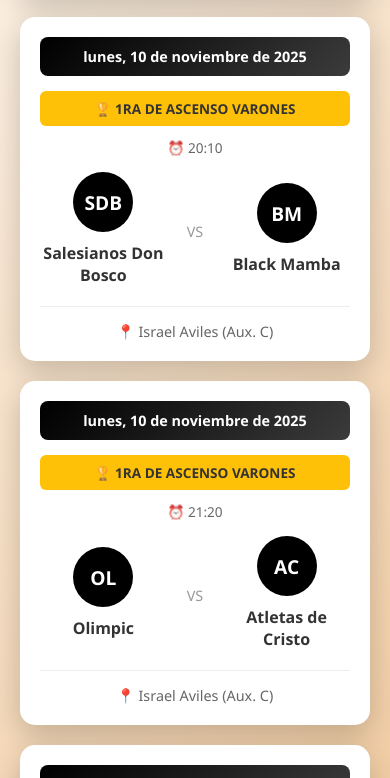
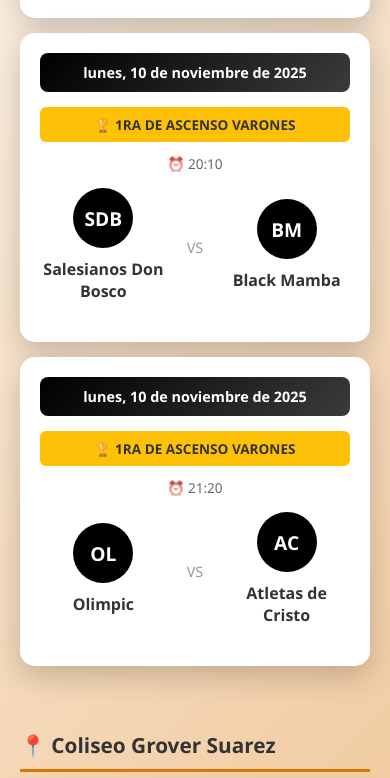
Before and after one commit to Zilvetty-zvty/Asociaci-n-Cochabamba, a plain HTML site: page index.html in a window 390 px wide. Shown: the part 624-1402 px from the top of the page. Drawn offline with Linux system fonts and the light colour scheme.

Commit message:
Agrupar partidos por cancha y ordenar por hora

```diff
--- a/script.js
+++ b/script.js
@@ -65,7 +65,27 @@ function renderFixtures() {
         return;
     }
 
-    container.innerHTML = data.fixtures.map(fixture => `
+    // Agrupar partidos por cancha
+    const fixturesByVenue = {};
+    data.fixtures.forEach(fixture => {
+        if (!fixturesByVenue[fixture.venue]) {
+            fixturesByVenue[fixture.venue] = [];
+        }
+        fixturesByVenue[fixture.venue].push(fixture);
+    });
+
+    // Ordenar partidos dentro de cada cancha por hora
+    Object.keys(fixturesByVenue).forEach(venue => {
+        fixturesByVenue[venue].sort((a, b) => {
+            return a.time.localeCompare(b.time);
+        });
+    });
+
+    // Generar HTML con secciones por cancha
+    let html = '';
+    Object.keys(fixturesByVenue).forEach(venue => {
+        html += `<div class="venue-section"><h3>📍 ${venue}</h3>`;
+        html += fixturesByVenue[venue].map(fixture => `
             <div class="fixture-card">
                 <div class="fixture-date">${formatDate(fixture.date)}</div>
                 <div class="fixture-category">🏆 ${fixture.category}</div>
@@ -81,9 +101,12 @@ function renderFixtures() {
                         <div class="team-name">${fixture.team2}</div>
                     </div>
                 </div>
-            <div class="venue">📍 ${fixture.venue}</div>
             </div>
         `).join('');
+        html += '</div>';
+    });
+
+    container.innerHTML = html;
 }
 
 // Renderizar Resultados
--- a/styles.css
+++ b/styles.css
@@ -91,6 +91,51 @@ body {
     grid-template-columns: repeat(auto-fit, minmax(300px, 1fr));
     gap: 20px;
     margin-bottom: 30px;
+}
+
+.venue-section {
+    grid-column: 1 / -1;
+    margin-bottom: 30px;
+}
+
+.venue-section h3 {
+    color: #333;
+    font-size: 1.3em;
+    margin-bottom: 15px;
+    padding-bottom: 10px;
+    border-bottom: 3px solid #da7707;
+}
+
+.venue-section > .fixture-card {
+    display: inline-block;
+    width: calc(33.333% - 15px);
+    margin-right: 20px;
+    margin-bottom: 15px;
+}
+
+.venue-section > .fixture-card:nth-child(3n) {
+    margin-right: 0;
+}
+
+@media (max-width: 1024px) {
+    .venue-section > .fixture-card {
+        width: calc(50% - 10px);
+    }
+
+    .venue-section > .fixture-card:nth-child(2n) {
+        margin-right: 0;
+    }
+
+    .venue-section > .fixture-card:nth-child(3n) {
+        margin-right: 20px;
+    }
+}
+
+@media (max-width: 768px) {
+    .venue-section > .fixture-card {
+        width: 100%;
+        margin-right: 0;
+    }
 }
 
 .fixture-card {
```
Lines whose indentation alone changed are shown as unchanged.
